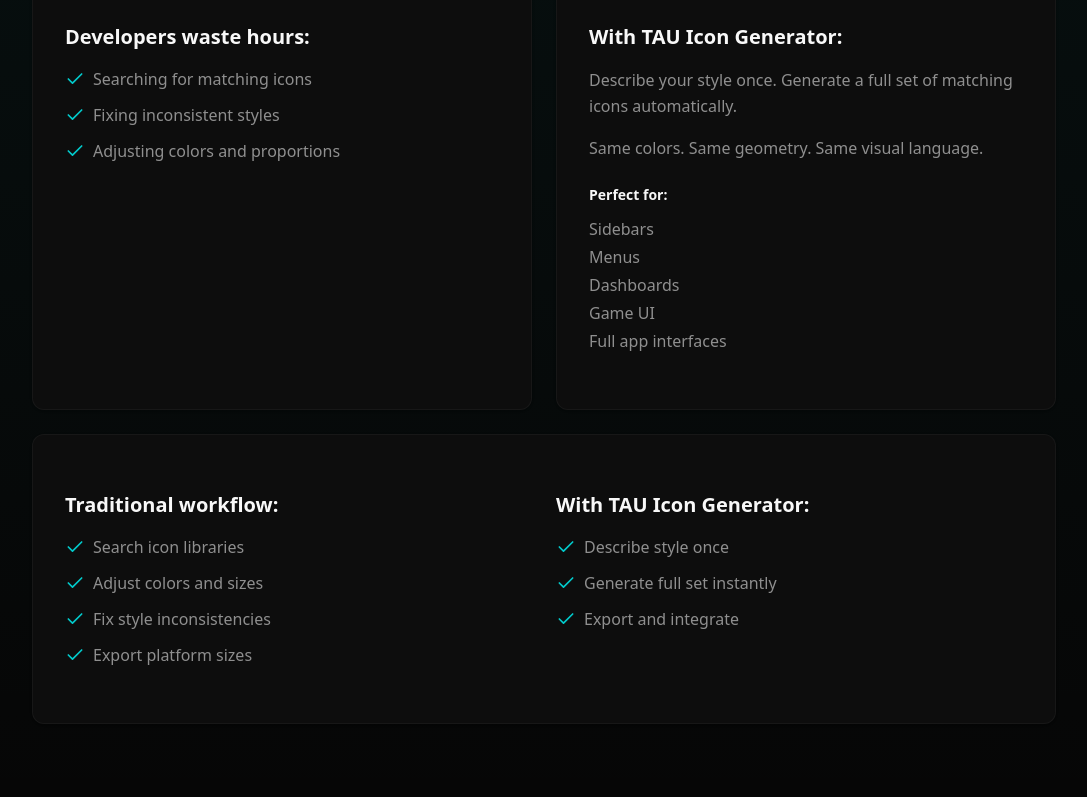
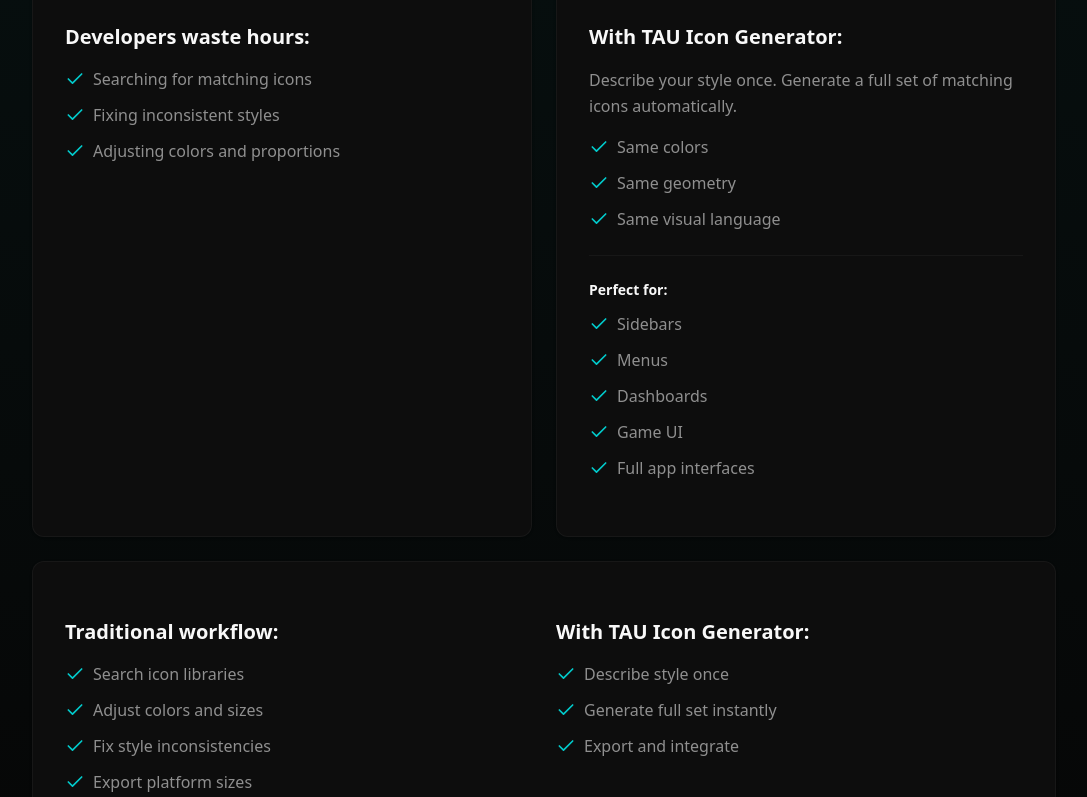
Before and after one commit to tau-dev-tools/tau-icon-generator-site, a Next.js app: page / in a window 1280 px wide. Shown: the part 2000-2797 px from the top of the page, without its empty margins (96-1183 px from the left). Built offline with nearby package versions, Linux system fonts and the light colour scheme.

Commit message:
formatting

```diff
--- a/app/page.tsx
+++ b/app/page.tsx
@@ -29,11 +29,11 @@ export default function HomePage() {
               Android, Web, and Unity icon sets automatically.
             </p>
 
-            <p className="text-lg text-muted-foreground mb-12 text-balance max-w-2xl mx-auto">
+            <p className="text-lg text-muted-foreground mb-4 text-balance max-w-2xl mx-auto">
               What used to take hours of design work can now be done in minutes.
             </p>
 
-            <p className="text-lg text-muted-foreground -mt-8 mb-12 text-balance max-w-2xl mx-auto">
+            <p className="text-lg text-muted-foreground mb-12 text-balance max-w-2xl mx-auto">
               Create complete icon packs in minutes — instead of hours of manual design.
             </p>
 
@@ -163,17 +163,45 @@ export default function HomePage() {
                 <p className="text-muted-foreground leading-relaxed mb-4">
                   Describe your style once. Generate a full set of matching icons automatically.
                 </p>
-                <p className="text-muted-foreground leading-relaxed mb-6">
-                  Same colors. Same geometry. Same visual language.
-                </p>
+                <div className="grid gap-3 text-muted-foreground mb-6">
+                  <div className="flex items-start gap-2">
+                    <Check className="h-5 w-5 text-primary mt-0.5" />
+                    <span>Same colors</span>
+                  </div>
+                  <div className="flex items-start gap-2">
+                    <Check className="h-5 w-5 text-primary mt-0.5" />
+                    <span>Same geometry</span>
+                  </div>
+                  <div className="flex items-start gap-2">
+                    <Check className="h-5 w-5 text-primary mt-0.5" />
+                    <span>Same visual language</span>
+                  </div>
+                </div>
+
+                <div className="h-px bg-border/50 my-6" aria-hidden="true" />
 
                 <p className="text-sm font-semibold text-foreground mb-3">Perfect for:</p>
-                <div className="grid gap-1 text-muted-foreground">
-                  <div>Sidebars</div>
-                  <div>Menus</div>
-                  <div>Dashboards</div>
-                  <div>Game UI</div>
-                  <div>Full app interfaces</div>
+                <div className="grid gap-3 text-muted-foreground">
+                  <div className="flex items-start gap-2">
+                    <Check className="h-5 w-5 text-primary mt-0.5" />
+                    <span>Sidebars</span>
+                  </div>
+                  <div className="flex items-start gap-2">
+                    <Check className="h-5 w-5 text-primary mt-0.5" />
+                    <span>Menus</span>
+                  </div>
+                  <div className="flex items-start gap-2">
+                    <Check className="h-5 w-5 text-primary mt-0.5" />
+                    <span>Dashboards</span>
+                  </div>
+                  <div className="flex items-start gap-2">
+                    <Check className="h-5 w-5 text-primary mt-0.5" />
+                    <span>Game UI</span>
+                  </div>
+                  <div className="flex items-start gap-2">
+                    <Check className="h-5 w-5 text-primary mt-0.5" />
+                    <span>Full app interfaces</span>
+                  </div>
                 </div>
               </CardContent>
             </Card>
@@ -276,13 +304,31 @@ export default function HomePage() {
             <CardContent className="p-8 md:p-10">
               <p className="text-sm font-semibold text-foreground mb-4">Perfect for:</p>
               <div className="grid grid-cols-1 sm:grid-cols-2 gap-3 text-muted-foreground">
-                <div>• MVP development</div>
-                <div>• Indie apps and games</div>
-                <div>• App Store launches</div>
-                <div>• Admin dashboards and internal tools</div>
-                <div>• Replacing inconsistent icon sets</div>
+                <div className="flex items-start gap-2">
+                  <Check className="h-5 w-5 text-primary mt-0.5" />
+                  <span>MVP development</span>
+                </div>
+                <div className="flex items-start gap-2">
+                  <Check className="h-5 w-5 text-primary mt-0.5" />
+                  <span>Indie apps and games</span>
+                </div>
+                <div className="flex items-start gap-2">
+                  <Check className="h-5 w-5 text-primary mt-0.5" />
+                  <span>App Store launches</span>
+                </div>
+                <div className="flex items-start gap-2">
+                  <Check className="h-5 w-5 text-primary mt-0.5" />
+                  <span>Admin dashboards and internal tools</span>
+                </div>
+                <div className="flex items-start gap-2">
+                  <Check className="h-5 w-5 text-primary mt-0.5" />
+                  <span>Replacing inconsistent icon sets</span>
+                </div>
               </div>
-              <p className="text-muted-foreground mt-6">
+
+              <div className="h-px bg-border/50 my-6" aria-hidden="true" />
+
+              <p className="text-muted-foreground leading-relaxed">
                 If you need consistent icons fast — TAU Icon Generator removes hours of design work.
               </p>
             </CardContent>
--- a/index.html
+++ b/index.html
@@ -40,8 +40,8 @@
   </nav>
 
   <section class="hero">
-  <div class="hero-bg"></div>
-  <div class="container" style="margin-top:-6rem; margin-bottom:-2.5rem;">
+    <div class="hero-bg"></div>
+    <div class="container" style="margin-top:-6rem; margin-bottom:-2.5rem;">
       <div class="hero-content">
         <div class="hero-badge">
           <img src="public/appicon_nobg.png" alt="" aria-hidden="true" width="32" height="32" />
@@ -56,11 +56,11 @@
           Create 20–30 matching icons in one consistent style, or generate a single icon and export full iOS, Android, Web, and Unity icon sets automatically.
         </p>
 
-        <p class="hero-note" style="font-size: 1.05rem; color: var(--muted-foreground); margin-top: -0.25rem;">
+        <p class="hero-note" style="font-size: 1.05rem;">
           What used to take hours of design work can now be done in minutes.
         </p>
 
-        <p class="hero-note" style="font-size: 1.05rem; color: var(--muted-foreground); margin-top: -0.5rem;">
+        <p class="hero-note" style="font-size: 1.05rem; margin-bottom: 1rem;">
           Create complete icon packs in minutes — instead of hours of manual design.
         </p>
 
@@ -69,7 +69,7 @@
           <a href="product.html#purchase" class="btn btn-outline btn-lg">Buy Once — No Subscription</a>
         </div>
 
-        <div style="max-width: 42rem; margin: 1rem auto -3rem auto; text-align: left;">
+        <div style="max-width: 42rem; margin: 1rem auto 0 auto; text-align: left;">
           <div class="check-item" style="margin-bottom: 0.5rem;">
             <svg xmlns="http://www.w3.org/2000/svg" width="20" height="20" viewBox="0 0 24 24" fill="none" stroke="currentColor" stroke-width="2" stroke-linecap="round" stroke-linejoin="round"><path d="M20 6 9 17l-5-5"/></svg>
             <span style="color: var(--muted-foreground);">One-time purchase</span>
@@ -178,17 +178,45 @@
               Describe your style once. Generate a full set of matching icons automatically.
             </p>
 
-            <p style="color: var(--muted-foreground); line-height: 1.6; margin-bottom: 1.25rem;">
-              Same colors. Same geometry. Same visual language.
-            </p>
+            <div class="grid grid-cols-1" style="gap: 0.75rem; color: var(--muted-foreground); margin-bottom: 1.25rem;">
+              <div class="check-item">
+                <svg xmlns="http://www.w3.org/2000/svg" width="20" height="20" viewBox="0 0 24 24" fill="none" stroke="currentColor" stroke-width="2" stroke-linecap="round" stroke-linejoin="round"><path d="M20 6 9 17l-5-5"/></svg>
+                <span>Same colors</span>
+              </div>
+              <div class="check-item">
+                <svg xmlns="http://www.w3.org/2000/svg" width="20" height="20" viewBox="0 0 24 24" fill="none" stroke="currentColor" stroke-width="2" stroke-linecap="round" stroke-linejoin="round"><path d="M20 6 9 17l-5-5"/></svg>
+                <span>Same geometry</span>
+              </div>
+              <div class="check-item">
+                <svg xmlns="http://www.w3.org/2000/svg" width="20" height="20" viewBox="0 0 24 24" fill="none" stroke="currentColor" stroke-width="2" stroke-linecap="round" stroke-linejoin="round"><path d="M20 6 9 17l-5-5"/></svg>
+                <span>Same visual language</span>
+              </div>
+            </div>
+
+            <div style="height: 1px; background: var(--border); margin: 1.25rem 0;" aria-hidden="true"></div>
 
             <p style="color: var(--muted-foreground); font-weight: 600; margin-bottom: 0.75rem;">Perfect for:</p>
-            <div class="grid grid-cols-1" style="gap: 0.5rem; color: var(--muted-foreground);">
-              <div>Sidebars</div>
-              <div>Menus</div>
-              <div>Dashboards</div>
-              <div>Game UI</div>
-              <div>Full app interfaces</div>
+            <div class="grid grid-cols-1" style="gap: 0.75rem; color: var(--muted-foreground);">
+              <div class="check-item">
+                <svg xmlns="http://www.w3.org/2000/svg" width="20" height="20" viewBox="0 0 24 24" fill="none" stroke="currentColor" stroke-width="2" stroke-linecap="round" stroke-linejoin="round"><path d="M20 6 9 17l-5-5"/></svg>
+                <span>Sidebars</span>
+              </div>
+              <div class="check-item">
+                <svg xmlns="http://www.w3.org/2000/svg" width="20" height="20" viewBox="0 0 24 24" fill="none" stroke="currentColor" stroke-width="2" stroke-linecap="round" stroke-linejoin="round"><path d="M20 6 9 17l-5-5"/></svg>
+                <span>Menus</span>
+              </div>
+              <div class="check-item">
+                <svg xmlns="http://www.w3.org/2000/svg" width="20" height="20" viewBox="0 0 24 24" fill="none" stroke="currentColor" stroke-width="2" stroke-linecap="round" stroke-linejoin="round"><path d="M20 6 9 17l-5-5"/></svg>
+                <span>Dashboards</span>
+              </div>
+              <div class="check-item">
+                <svg xmlns="http://www.w3.org/2000/svg" width="20" height="20" viewBox="0 0 24 24" fill="none" stroke="currentColor" stroke-width="2" stroke-linecap="round" stroke-linejoin="round"><path d="M20 6 9 17l-5-5"/></svg>
+                <span>Game UI</span>
+              </div>
+              <div class="check-item">
+                <svg xmlns="http://www.w3.org/2000/svg" width="20" height="20" viewBox="0 0 24 24" fill="none" stroke="currentColor" stroke-width="2" stroke-linecap="round" stroke-linejoin="round"><path d="M20 6 9 17l-5-5"/></svg>
+                <span>Full app interfaces</span>
+              </div>
             </div>
           </div>
         </div>
@@ -285,14 +313,31 @@
         <div class="card" style="padding: 2.5rem;">
           <p style="color: var(--muted-foreground); font-weight: 600; margin-bottom: 0.75rem;">Perfect for:</p>
           <div class="grid grid-cols-1 grid-md-2" style="gap: 0.75rem 2rem; color: var(--muted-foreground);">
-            <div>• MVP development</div>
-            <div>• Indie apps and games</div>
-            <div>• App Store launches</div>
-            <div>• Admin dashboards and internal tools</div>
-            <div>• Replacing inconsistent icon sets</div>
+            <div class="check-item">
+              <svg xmlns="http://www.w3.org/2000/svg" width="20" height="20" viewBox="0 0 24 24" fill="none" stroke="currentColor" stroke-width="2" stroke-linecap="round" stroke-linejoin="round"><path d="M20 6 9 17l-5-5"/></svg>
+              <span>MVP development</span>
+            </div>
+            <div class="check-item">
+              <svg xmlns="http://www.w3.org/2000/svg" width="20" height="20" viewBox="0 0 24 24" fill="none" stroke="currentColor" stroke-width="2" stroke-linecap="round" stroke-linejoin="round"><path d="M20 6 9 17l-5-5"/></svg>
+              <span>Indie apps and games</span>
+            </div>
+            <div class="check-item">
+              <svg xmlns="http://www.w3.org/2000/svg" width="20" height="20" viewBox="0 0 24 24" fill="none" stroke="currentColor" stroke-width="2" stroke-linecap="round" stroke-linejoin="round"><path d="M20 6 9 17l-5-5"/></svg>
+              <span>App Store launches</span>
+            </div>
+            <div class="check-item">
+              <svg xmlns="http://www.w3.org/2000/svg" width="20" height="20" viewBox="0 0 24 24" fill="none" stroke="currentColor" stroke-width="2" stroke-linecap="round" stroke-linejoin="round"><path d="M20 6 9 17l-5-5"/></svg>
+              <span>Admin dashboards and internal tools</span>
+            </div>
+            <div class="check-item">
+              <svg xmlns="http://www.w3.org/2000/svg" width="20" height="20" viewBox="0 0 24 24" fill="none" stroke="currentColor" stroke-width="2" stroke-linecap="round" stroke-linejoin="round"><path d="M20 6 9 17l-5-5"/></svg>
+              <span>Replacing inconsistent icon sets</span>
+            </div>
           </div>
 
-          <p style="margin-top: 1.5rem; color: var(--muted-foreground); line-height: 1.6;">
+          <div style="height: 1px; background: var(--border); margin: 1.5rem 0;" aria-hidden="true"></div>
+
+          <p style="color: var(--muted-foreground); line-height: 1.6;">
             If you need consistent icons fast — TAU Icon Generator removes hours of design work.
           </p>
         </div>
```
